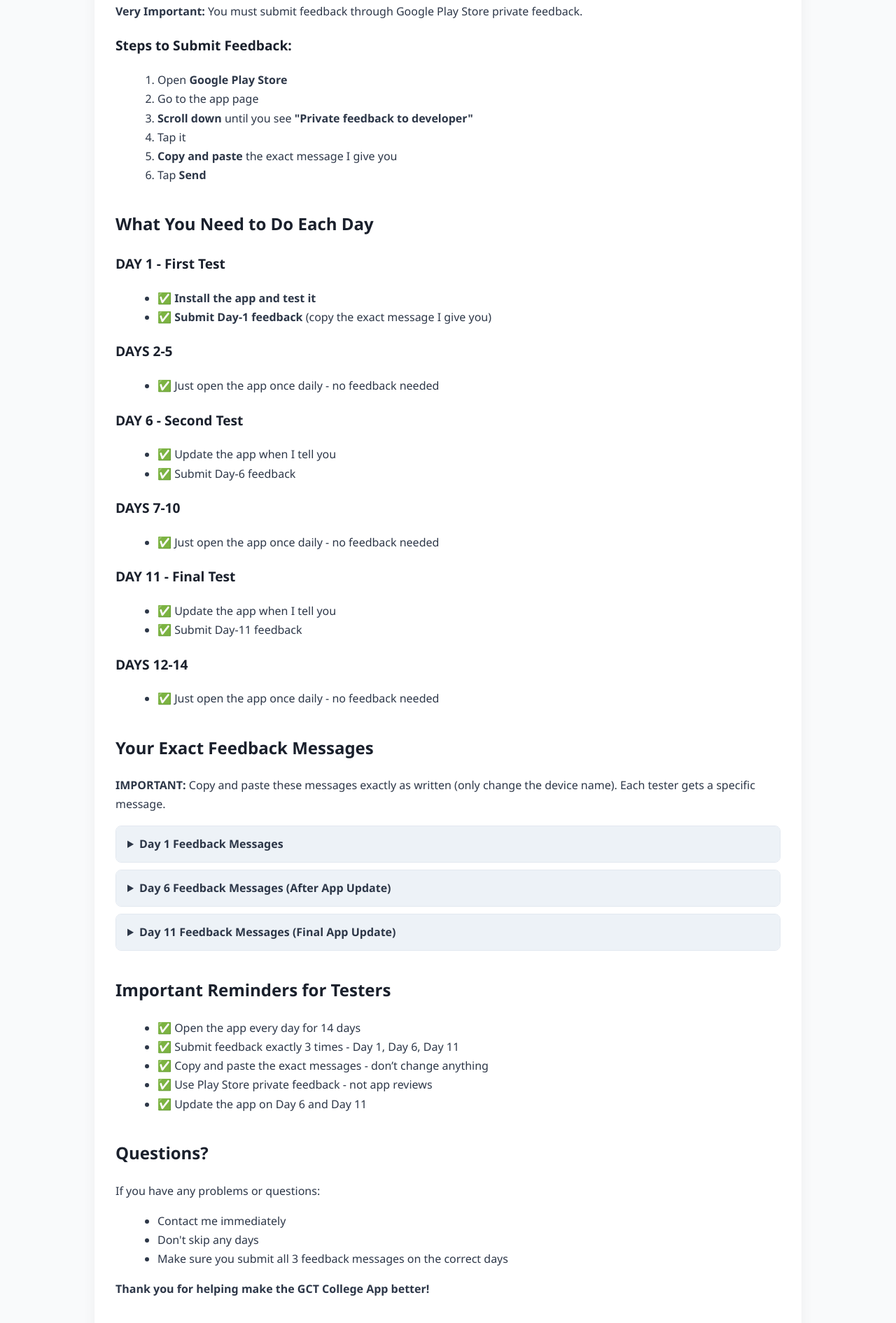
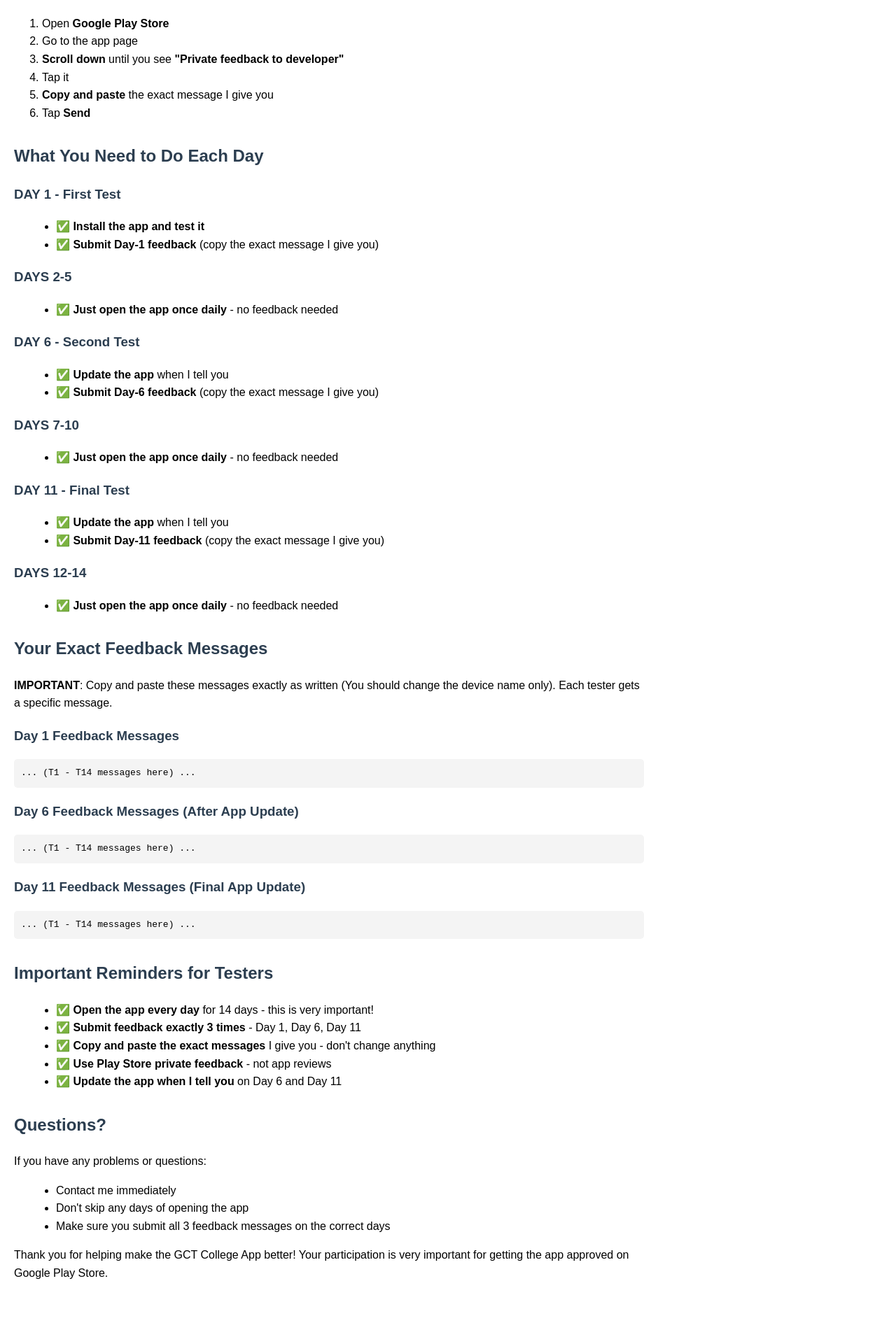
Before and after one commit to OmerAlfiel/Testing-Plan, a plain HTML site: page index.html in a window 1280 px wide. Shown: the part 575-2466 px from the top of the page at 70% size. After the commit the page ends 2438 px from the top, so only its background shows below. Drawn offline with Linux system fonts and the light colour scheme.

Commit message:
Update index.html for improved layout and styling
Refactor HTML structure and styles for GCT College App Testing Guide.

```diff
--- a/index.html
+++ b/index.html
@@ -1,94 +1,58 @@
 <!DOCTYPE html>
 <html lang="en">
 	<head>
-  <meta charset="UTF-8">
+		<meta charset="UTF-8" />
 		<title>GCT College App - Testing Guide</title>
 		<style>
 			body {
-      font-family: "Segoe UI", Roboto, Arial, sans-serif;
-      line-height: 1.7;
-      margin: 0;
-      background: #f9fafb;
-      color: #2d3748;
+				font-family: Arial, sans-serif;
+				line-height: 1.6;
+				margin: 20px;
+				max-width: 900px;
 			}
-    .container {
-      max-width: 950px;
-      margin: 40px auto;
-      background: #fff;
-      padding: 30px;
-      border-radius: 12px;
-      box-shadow: 0 4px 20px rgba(0,0,0,0.05);
+			h1,
+			h2,
+			h3 {
+				color: #2c3e50;
 			}
-    h1, h2, h3 {
-      color: #1a202c;
-      margin-top: 1.5em;
-    }
-    h1 { font-size: 2em; border-bottom: 2px solid #e2e8f0; padding-bottom: 0.3em; }
-    h2 { font-size: 1.5em; }
-    h3 { font-size: 1.2em; margin-top: 1em; }
-    ul, ol { margin-left: 20px; }
-    .section { margin-bottom: 30px; }
-
-    /* Code blocks with copy button */
-    .feedback-block {
-      position: relative;
-      background: #f4f6f8;
-      border: 1px solid #e2e8f0;
-      border-radius: 8px;
-      padding: 12px;
-      margin: 12px 0;
-      font-family: monospace;
+			code {
+				background: #f4f4f4;
+				display: block;
+				padding: 10px;
+				border-radius: 5px;
+				margin: 10px 0;
 				white-space: pre-wrap;
 			}
-    .copy-btn {
-      position: absolute;
-      top: 8px;
-      right: 8px;
-      background: #3182ce;
-      color: #fff;
-      border: none;
-      padding: 5px 10px;
-      font-size: 0.8em;
-      border-radius: 5px;
-      cursor: pointer;
-      transition: background 0.2s;
+			ul {
+				margin-left: 20px;
 			}
-    .copy-btn:hover { background: #2b6cb0; }
-    .accordion {
-      border: 1px solid #e2e8f0;
-      border-radius: 8px;
-      margin: 10px 0;
-      overflow: hidden;
-    }
-    .accordion summary {
-      cursor: pointer;
-      padding: 12px 16px;
-      background: #edf2f7;
-      font-weight: bold;
-    }
-    .accordion summary:hover {
-      background: #e2e8f0;
-    }
-    .accordion[open] summary {
-      background: #e2e8f0;
-    }
-    .accordion-content {
-      padding: 10px 16px;
-      background: #fff;
+			.section {
+				margin-bottom: 30px;
 			}
 		</style>
 	</head>
 	<body>
-  <div class="container">
+		<h1>Testing-Plan</h1>
+
 		<h1>GCT College App - Testing Guide</h1>
-    <p>This guide explains exactly what you need to do over the next 14 days.</p>
-    <p><strong>Important:</strong> You need to submit feedback exactly 3 times - on Day 1, Day 6, and Day 11.</p>
+		<p>
+			This guide explains exactly what you need to do over the next 14 days.
+		</p>
+		<p>
+			<strong>Important</strong>: You need to submit feedback exactly 3 times -
+			on Day 1, Day 6, and Day 11.
+		</p>
 
 		<div class="section">
 			<h2>How to Join the Test</h2>
 			<ol>
-        <li><strong>Click the opt-in link</strong> you received → Tap "Join the test"</li>
-        <li><strong>Open Google Play Store</strong> → Find "GCT College App"</li>
+				<li>
+					<strong>Click the opt-in link</strong> you received → Tap "Join the
+					test"
+				</li>
+				<li>
+					<strong>Open Google Play Store</strong> → Find "GCT College App"
+				</li>
 				<li><strong>Install the app</strong> on your phone</li>
 				<li><strong>Open the app daily</strong> for the next 14 days</li>
 			</ol>
@@ -96,12 +60,18 @@
 
 		<div class="section">
 			<h2>How to Submit Feedback in Play Store</h2>
-      <p><strong>Very Important:</strong> You must submit feedback through Google Play Store private feedback.</p>
+			<p>
+				<strong>Very Important</strong>: You must submit feedback through Google
+				Play Store private feedback.
+			</p>
 			<h3>Steps to Submit Feedback:</h3>
 			<ol>
 				<li>Open <strong>Google Play Store</strong></li>
 				<li>Go to the app page</li>
-        <li><strong>Scroll down</strong> until you see <strong>"Private feedback to developer"</strong></li>
+				<li>
+					<strong>Scroll down</strong> until you see
+					<strong>"Private feedback to developer"</strong>
+				</li>
 				<li>Tap it</li>
 				<li><strong>Copy and paste</strong> the exact message I give you</li>
 				<li>Tap <strong>Send</strong></li>
@@ -110,75 +80,95 @@
 
 		<div class="section">
 			<h2>What You Need to Do Each Day</h2>
+
 			<h3>DAY 1 - First Test</h3>
 			<ul>
 				<li>✅ <strong>Install the app and test it</strong></li>
-        <li>✅ <strong>Submit Day-1 feedback</strong> (copy the exact message I give you)</li>
+				<li>
+					✅ <strong>Submit Day-1 feedback</strong> (copy the exact message I
+					give you)
+				</li>
 			</ul>
+
 			<h3>DAYS 2-5</h3>
-      <ul><li>✅ Just open the app once daily - no feedback needed</li></ul>
+			<ul>
+				<li>
+					✅ <strong>Just open the app once daily</strong> - no feedback needed
+				</li>
+			</ul>
+
 			<h3>DAY 6 - Second Test</h3>
 			<ul>
-        <li>✅ Update the app when I tell you</li>
-        <li>✅ Submit Day-6 feedback</li>
+				<li>✅ <strong>Update the app</strong> when I tell you</li>
+				<li>
+					✅ <strong>Submit Day-6 feedback</strong> (copy the exact message I
+					give you)
+				</li>
 			</ul>
+
 			<h3>DAYS 7-10</h3>
-      <ul><li>✅ Just open the app once daily - no feedback needed</li></ul>
+			<ul>
+				<li>
+					✅ <strong>Just open the app once daily</strong> - no feedback needed
+				</li>
+			</ul>
+
 			<h3>DAY 11 - Final Test</h3>
 			<ul>
-        <li>✅ Update the app when I tell you</li>
-        <li>✅ Submit Day-11 feedback</li>
+				<li>✅ <strong>Update the app</strong> when I tell you</li>
+				<li>
+					✅ <strong>Submit Day-11 feedback</strong> (copy the exact message I
+					give you)
+				</li>
 			</ul>
+
 			<h3>DAYS 12-14</h3>
-      <ul><li>✅ Just open the app once daily - no feedback needed</li></ul>
+			<ul>
+				<li>
+					✅ <strong>Just open the app once daily</strong> - no feedback needed
+				</li>
+			</ul>
 		</div>
 
 		<div class="section">
 			<h2>Your Exact Feedback Messages</h2>
-      <p><strong>IMPORTANT:</strong> Copy and paste these messages exactly as written (only change the device name). Each tester gets a specific message.</p>
+			<p>
+				<strong>IMPORTANT</strong>: Copy and paste these messages exactly as
+				written (You should change the device name only). Each tester gets a
+				specific message.
+			</p>
 
-      <details class="accordion">
-        <summary>Day 1 Feedback Messages</summary>
-        <div class="accordion-content">
-          <div class="feedback-block">
-            Day1 - Installed GCT College app and completed registration. Browsed academic programs successfully. App startup took ~4 seconds. Device: Samsung A12 / Android 11.
-            <button class="copy-btn" onclick="copyText(this)">Copy</button>
-          </div>
-          <!-- Repeat blocks for T2–T14 -->
-        </div>
-      </details>
+			<h3>Day 1 Feedback Messages</h3>
+			<pre><code>... (T1 - T14 messages here) ...</code></pre>
 
-      <details class="accordion">
-        <summary>Day 6 Feedback Messages (After App Update)</summary>
-        <div class="accordion-content">
-          <div class="feedback-block">
-            Day6 - Updated to v1.0.1. App startup noticeably faster (~2.5s). Navigation smoother. Good improvement.
-            <button class="copy-btn" onclick="copyText(this)">Copy</button>
-          </div>
-          <!-- Repeat blocks for T2–T14 -->
-        </div>
-      </details>
+			<h3>Day 6 Feedback Messages (After App Update)</h3>
+			<pre><code>... (T1 - T14 messages here) ...</code></pre>
 
-      <details class="accordion">
-        <summary>Day 11 Feedback Messages (Final App Update)</summary>
-        <div class="accordion-content">
-          <div class="feedback-block">
-            Day11 - v1.0.2: App performance excellent. All flows smooth and responsive. Great final version.
-            <button class="copy-btn" onclick="copyText(this)">Copy</button>
-          </div>
-          <!-- Repeat blocks for T2–T14 -->
-        </div>
-      </details>
+			<h3>Day 11 Feedback Messages (Final App Update)</h3>
+			<pre><code>... (T1 - T14 messages here) ...</code></pre>
 		</div>
 
 		<div class="section">
 			<h2>Important Reminders for Testers</h2>
 			<ul>
-        <li>✅ Open the app every day for 14 days</li>
-        <li>✅ Submit feedback exactly 3 times - Day 1, Day 6, Day 11</li>
-        <li>✅ Copy and paste the exact messages - don’t change anything</li>
-        <li>✅ Use Play Store private feedback - not app reviews</li>
-        <li>✅ Update the app on Day 6 and Day 11</li>
+				<li>
+					✅ <strong>Open the app every day</strong> for 14 days - this is very
+					important!
+				</li>
+				<li>
+					✅ <strong>Submit feedback exactly 3 times</strong> - Day 1, Day 6,
+					Day 11
+				</li>
+				<li>
+					✅ <strong>Copy and paste the exact messages</strong> I give you -
+					don't change anything
+				</li>
+				<li>
+					✅ <strong>Use Play Store private feedback</strong> - not app reviews
+				</li>
+				<li>
+					✅ <strong>Update the app when I tell you</strong> on Day 6 and Day 11
+				</li>
 			</ul>
 		</div>
 
@@ -187,21 +177,16 @@
 			<p>If you have any problems or questions:</p>
 			<ul>
 				<li>Contact me immediately</li>
-        <li>Don't skip any days</li>
-        <li>Make sure you submit all 3 feedback messages on the correct days</li>
+				<li>Don't skip any days of opening the app</li>
+				<li>
+					Make sure you submit all 3 feedback messages on the correct days
+				</li>
 			</ul>
-      <p><strong>Thank you for helping make the GCT College App better!</strong></p>
+			<p>
+				Thank you for helping make the GCT College App better! Your
+				participation is very important for getting the app approved on Google
+				Play Store.
+			</p>
 		</div>
-  </div>
-
-  <script>
-    function copyText(button) {
-      const text = button.parentElement.innerText.replace("Copy", "").trim();
-      navigator.clipboard.writeText(text).then(() => {
-        button.innerText = "Copied!";
-        setTimeout(() => button.innerText = "Copy", 1500);
-      });
-    }
-  </script>
 	</body>
 </html>
```
Lines whose indentation alone changed are shown as unchanged.
